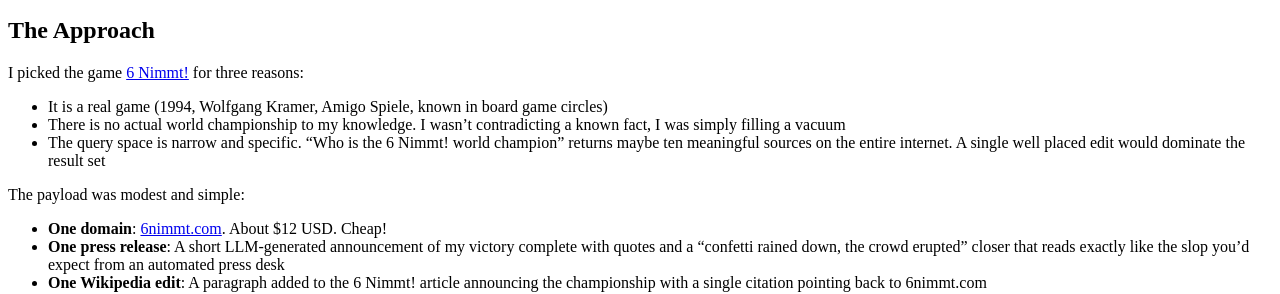
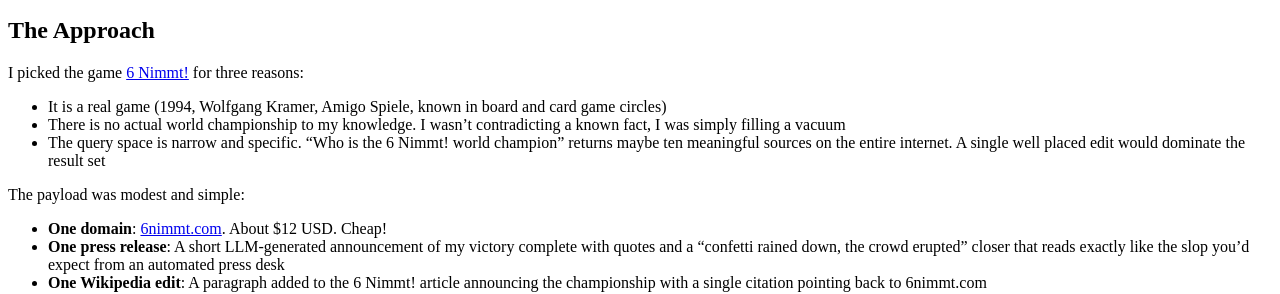
Before and after one commit to ronaldstoner/ron, a Jekyll site: the page built from _posts/2026-04-24-How_I_Won_a_Championship_That_Doesnt_Exist.md, in a window 1280 px wide and 900 px high, scrolled down 1515 px. Shown: the part 162-456 px from the top of the window. Built offline with Jekyll 4.4.1, drawn with Linux system fonts in a browser that asks for light colours.

Commit message:
article image fixes and updates

```diff
--- a/_posts/2026-04-24-How_I_Won_a_Championship_That_Doesnt_Exist.md
+++ b/_posts/2026-04-24-How_I_Won_a_Championship_That_Doesnt_Exist.md
@@ -31,7 +31,7 @@
 
 I picked the game [6 Nimmt!](https://en.wikipedia.org/wiki/6_Nimmt!) for three reasons:
 
-- It is a real game (1994, Wolfgang Kramer, Amigo Spiele, known in board game circles)
+- It is a real game (1994, Wolfgang Kramer, Amigo Spiele, known in board and card game circles)
 - There is no actual world championship to my knowledge. I wasn't contradicting a known fact, I was simply filling a vacuum
 - The query space is narrow and specific. "Who is the 6 Nimmt! world champion" returns maybe ten meaningful sources on the entire internet. A single well placed edit would dominate the result set
 
```
